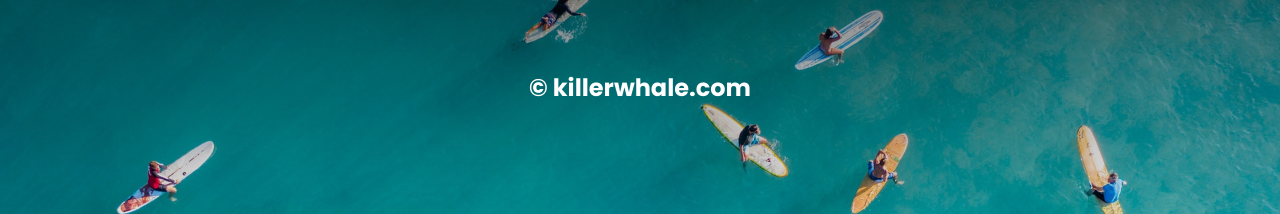
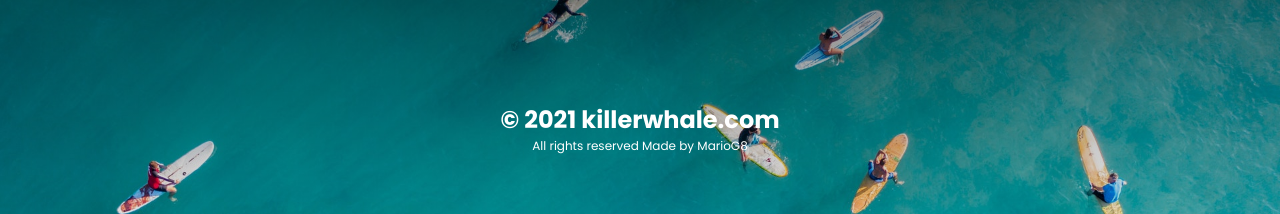
Before and after one commit to MarioG8/Surfing-School-Full-Responsive-Website, a plain HTML site: page index.html in a window 1280 px wide. Shown: the part 6322-6536 px from the top of the page. Drawn offline with nearby package versions, Linux system fonts and the light colour scheme.

Commit message:
added dynamic date and copyrights

```diff
--- a/index.html
+++ b/index.html
@@ -279,7 +279,14 @@
           </a>
         </div>
         <a href="/">
-          <h2>&copy; killerwhale.com</h2>
+          <h2 class="footer__header">
+            &copy;
+            <script>
+              document.write(new Date().getFullYear());
+            </script>
+            killerwhale.com
+          </h2>
+          <p class="footer__rights">All rights reserved Made by MarioG8</p>
         </a>
       </div>
     </footer>
--- a/scss/_footer.scss
+++ b/scss/_footer.scss
@@ -4,16 +4,8 @@
   grid-template-columns: repeat(2, 1fr);
   color: $color_three;
   background: #141e30;
-  background: -webkit-linear-gradient(
-    to bottom,
-    #243b55,
-    #141e30
-  );
-  background: linear-gradient(
-    to bottom,
-    #243b55,
-    #141e30
-  );
+  background: -webkit-linear-gradient(to bottom, #243b55, #141e30);
+  background: linear-gradient(to bottom, #243b55, #141e30);
 
   &__desc {
     padding: 0 2rem;
@@ -73,4 +65,15 @@
   &__link:hover {
     color: $color_two-light;
   }
+
+  &__header {
+    padding-top: 2rem;
+    font-size: 1.5rem;
+  }
+
+  &__rights {
+    color: #fff;
+    text-align: center;
+    font-size: 0.75rem;
+  }
 }
```
Also changed, not shown: css/main.css, 1 other file.
